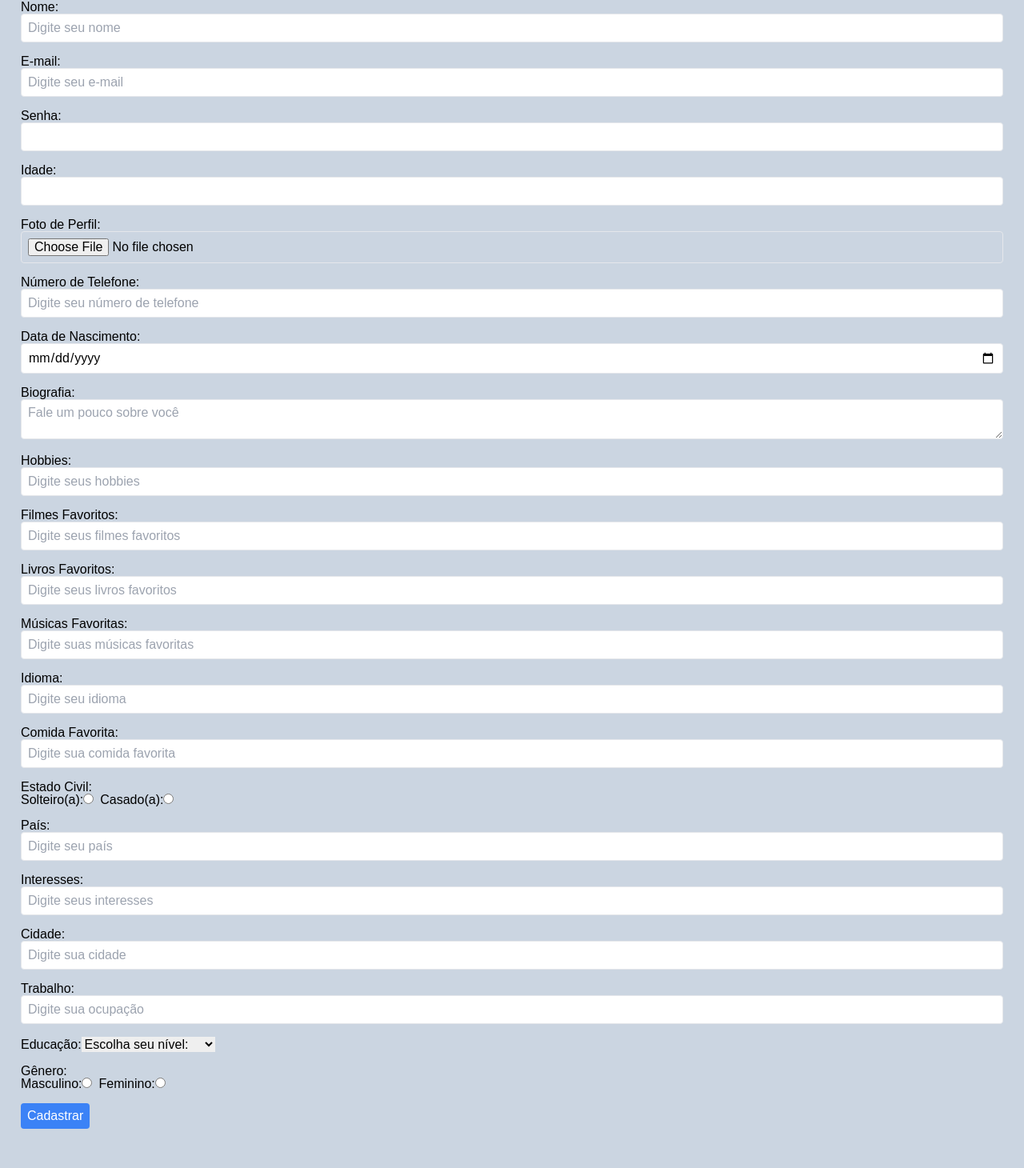
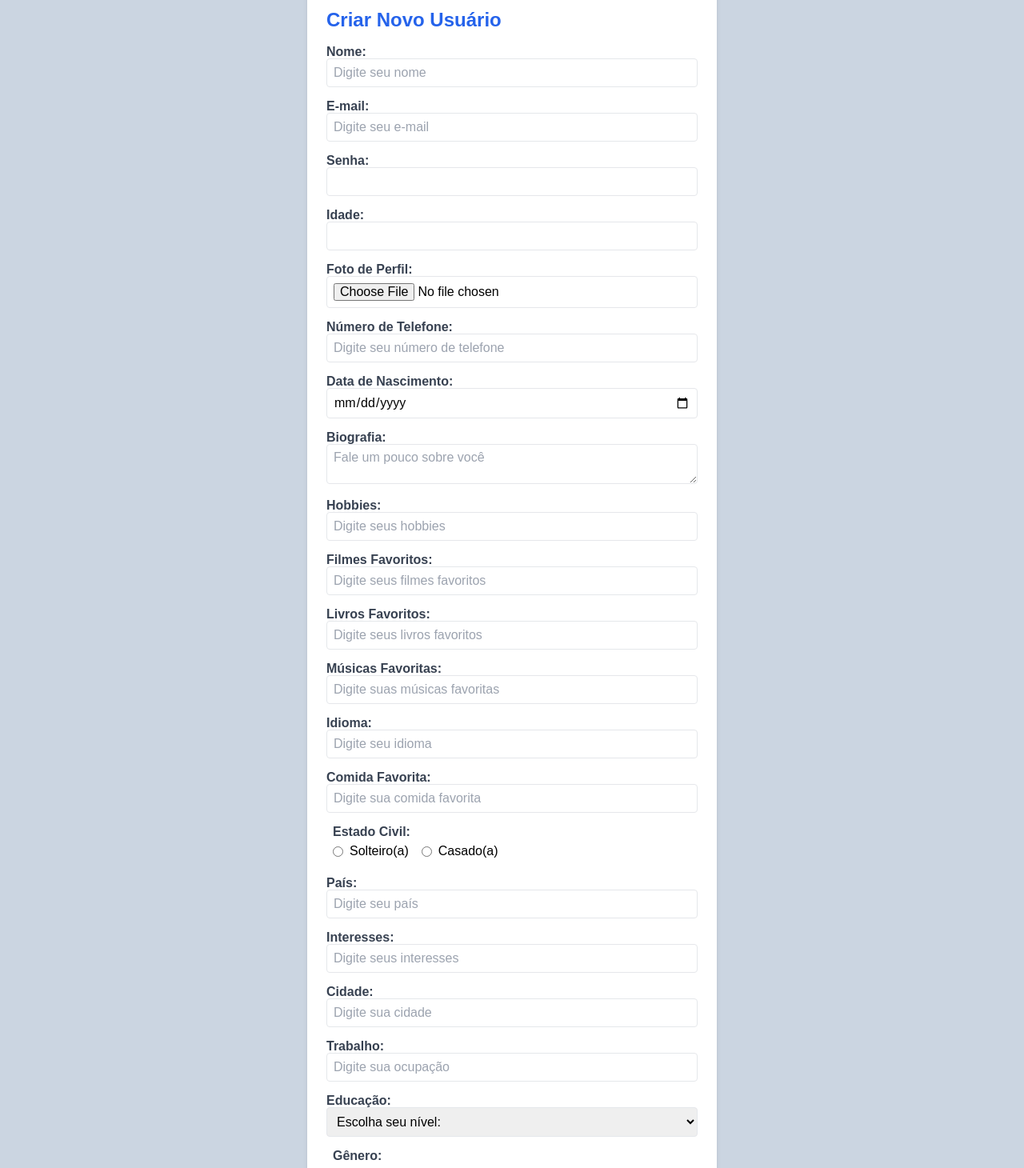
Before and after one commit to reinaldoper/orkut, a React (Vite) app in the folder frontend/: page /user-form in a window 1280 px wide. Shown: the part 87-1547 px from the top of the page at 80% size. Before the commit the page ends 1514 px from the top, so only its background shows below. Built offline with nearby package versions, Linux system fonts and the light colour scheme.

Commit message:
refactored: refatora o create user

```diff
--- a/frontend/src/components/CreateUser.tsx
+++ b/frontend/src/components/CreateUser.tsx
@@ -1,14 +1,14 @@
-import { ISubmit } from "../types/TUser"
-import { ChangeEvent, useState } from "react"
-import fetchUsers from '../services/fetchUsers'
-import { useNavigate } from "react-router-dom"
-import NavLink from "./NavLink"
-import educationList from "../utils/education"
-import Alert from "../utils/alert"
+import { ISubmit } from "../types/TUser";
+import { ChangeEvent, useState } from "react";
+import fetchUsers from '../services/fetchUsers';
+import { useNavigate } from "react-router-dom";
+import NavLink from "./NavLink";
+import educationList from "../utils/education";
+import Alert from "../utils/alert";
 
 const CreateUser = () => {
-  const [file, setFile] = useState<File | null>(null)
-  const [age, setAge] = useState<string>('')
+  const [file, setFile] = useState<File | null>(null);
+  const [age, setAge] = useState<string>('');
   const [name, setName] = useState('');
   const [email, setEmail] = useState('');
   const [password, setPassword] = useState('');
@@ -28,7 +28,7 @@ const CreateUser = () => {
   const [favoriteMusic, setFavoriteMusic] = useState('');
   const [language, setLanguage] = useState('');
   const [favoriteFood, setFavoriteFood] = useState('');
-  const [error, setError] = useState('')
+  const [error, setError] = useState('');
 
   const navigate = useNavigate();
 
@@ -47,7 +47,7 @@ const CreateUser = () => {
   };
 
   const onSubmit = async (e: ISubmit) => {
-    e.preventDefault()
+    e.preventDefault();
     const formData = new FormData();
     formData.append('name', name);
     formData.append('email', email);
@@ -75,25 +75,22 @@ const CreateUser = () => {
       method: 'POST',
       body: formData,
     };
-    const { message, error } = await fetchUsers('', options)
+    const { message, error } = await fetchUsers('', options);
     if (message) navigate('/');
     if (error) {
-      setError(error)
+      setError(error);
       return;
     }
-  }
-
+  };
 
   return (
     <>
       <NavLink />
-      {error && <Alert errorAlert={{
-        error,
-        setError
-      }} />}
-      <form encType="multipart/form-data" onSubmit={onSubmit} className="space-y-4 p-4" style={{ margin: '0 10px' }}>
+      {error && <Alert errorAlert={{ error, setError }} />}
+      <form encType="multipart/form-data" onSubmit={onSubmit} className="max-w-lg mx-auto bg-white p-6 rounded-lg shadow-md space-y-4">
+        <h2 className="text-2xl font-bold mb-4 text-blue-600">Criar Novo Usuário</h2>
         <div>
-          <label htmlFor="name">Nome:</label>
+          <label htmlFor="name" className="block text-gray-700 font-bold">Nome:</label>
           <input
             type="text"
             value={name}
@@ -105,7 +102,7 @@ const CreateUser = () => {
           />
         </div>
         <div>
-          <label htmlFor="email">E-mail:</label>
+          <label htmlFor="email" className="block text-gray-700 font-bold">E-mail:</label>
           <input
             type="email"
             value={email}
@@ -117,7 +114,7 @@ const CreateUser = () => {
           />
         </div>
         <div>
-          <label htmlFor="password">Senha:</label>
+          <label htmlFor="password" className="block text-gray-700 font-bold">Senha:</label>
           <input
             type="password"
             value={password}
@@ -128,7 +125,7 @@ const CreateUser = () => {
           />
         </div>
         <div>
-          <label htmlFor="age">Idade:</label>
+          <label htmlFor="age" className="block text-gray-700 font-bold">Idade:</label>
           <input
             type="text"
             id="age"
@@ -139,7 +136,7 @@ const CreateUser = () => {
           />
         </div>
         <div>
-          <label htmlFor="image">Foto de Perfil:</label>
+          <label htmlFor="image" className="block text-gray-700 font-bold">Foto de Perfil:</label>
           <input
             type="file"
             id="image"
@@ -149,7 +146,7 @@ const CreateUser = () => {
           />
         </div>
         <div>
-          <label htmlFor="phone_number">Número de Telefone:</label>
+          <label htmlFor="phone_number" className="block text-gray-700 font-bold">Número de Telefone:</label>
           <input
             type="text"
             value={phoneNumber}
@@ -161,7 +158,7 @@ const CreateUser = () => {
           />
         </div>
         <div>
-          <label htmlFor="birthdate">Data de Nascimento:</label>
+          <label htmlFor="birthdate" className="block text-gray-700 font-bold">Data de Nascimento:</label>
           <input
             type="date"
             value={birthdate}
@@ -172,7 +169,7 @@ const CreateUser = () => {
           />
         </div>
         <div>
-          <label htmlFor="bio">Biografia:</label>
+          <label htmlFor="bio" className="block text-gray-700 font-bold">Biografia:</label>
           <textarea
             value={bio}
             id="bio"
@@ -183,7 +180,7 @@ const CreateUser = () => {
           />
         </div>
         <div>
-          <label htmlFor="hobbies">Hobbies:</label>
+          <label htmlFor="hobbies" className="block text-gray-700 font-bold">Hobbies:</label>
           <input
             type="text"
             value={hobbies}
@@ -195,7 +192,7 @@ const CreateUser = () => {
           />
         </div>
         <div>
-          <label htmlFor="favorite_movies">Filmes Favoritos:</label>
+          <label htmlFor="favorite_movies" className="block text-gray-700 font-bold">Filmes Favoritos:</label>
           <input
             type="text"
             value={favoriteMovies}
@@ -207,7 +204,7 @@ const CreateUser = () => {
           />
         </div>
         <div>
-          <label htmlFor="favorite_books">Livros Favoritos:</label>
+          <label htmlFor="favorite_books" className="block text-gray-700 font-bold">Livros Favoritos:</label>
           <input
             type="text"
             value={favoriteBooks}
@@ -219,7 +216,7 @@ const CreateUser = () => {
           />
         </div>
         <div>
-          <label htmlFor="favorite_music">Músicas Favoritas:</label>
+          <label htmlFor="favorite_music" className="block text-gray-700 font-bold">Músicas Favoritas:</label>
           <input
             type="text"
             value={favoriteMusic}
@@ -231,7 +228,7 @@ const CreateUser = () => {
           />
         </div>
         <div>
-          <label htmlFor="language">Idioma:</label>
+          <label htmlFor="language" className="block text-gray-700 font-bold">Idioma:</label>
           <input
             type="text"
             value={language}
@@ -243,7 +240,7 @@ const CreateUser = () => {
           />
         </div>
         <div>
-          <label htmlFor="favorite_food">Comida Favorita:</label>
+          <label htmlFor="favorite_food" className="block text-gray-700 font-bold">Comida Favorita:</label>
           <input
             type="text"
             value={favoriteFood}
@@ -254,10 +251,10 @@ const CreateUser = () => {
             className="border rounded p-2 w-full"
           />
         </div>
-        <fieldset>
-          <legend>Estado Civil:</legend>
-          <div>
-            <label htmlFor="single">Solteiro(a):</label>
+        <fieldset className="border rounded p-2">
+          <legend className="text-gray-700 font-bold">Estado Civil:</legend>
+          <div className="flex items-center gap-4">
+            <label htmlFor="single" className="flex items-center gap-2">
               <input
                 type="radio"
                 value="single"
@@ -265,9 +262,10 @@ const CreateUser = () => {
                 name="relationship"
                 required
                 onChange={(e) => setRelationship(e.target.value)}
-              className="mr-2"
               />
-            <label htmlFor="married">Casado(a):</label>
+              Solteiro(a)
+            </label>
+            <label htmlFor="married" className="flex items-center gap-2">
               <input
                 type="radio"
                 value="married"
@@ -275,12 +273,13 @@ const CreateUser = () => {
                 name="relationship"
                 required
                 onChange={(e) => setRelationship(e.target.value)}
-              className="mr-2"
               />
+              Casado(a)
+            </label>
           </div>
         </fieldset>
         <div>
-          <label htmlFor="country">País:</label>
+          <label htmlFor="country" className="block text-gray-700 font-bold">País:</label>
           <input
             type="text"
             value={country}
@@ -292,7 +291,7 @@ const CreateUser = () => {
           />
         </div>
         <div>
-          <label htmlFor="interesting">Interesses:</label>
+          <label htmlFor="interesting" className="block text-gray-700 font-bold">Interesses:</label>
           <input
             type="text"
             value={interesting}
@@ -304,7 +303,7 @@ const CreateUser = () => {
           />
         </div>
         <div>
-          <label htmlFor="city">Cidade:</label>
+          <label htmlFor="city" className="block text-gray-700 font-bold">Cidade:</label>
           <input
             type="text"
             value={city}
@@ -316,7 +315,7 @@ const CreateUser = () => {
           />
         </div>
         <div>
-          <label htmlFor="work">Trabalho:</label>
+          <label htmlFor="work" className="block text-gray-700 font-bold">Trabalho:</label>
           <input
             type="text"
             value={work}
@@ -328,18 +327,18 @@ const CreateUser = () => {
           />
         </div>
         <div>
-          <label htmlFor="education">Educação:</label>
-          <select required onChange={(e) => setEducation(e.target.value)}>
+          <label htmlFor="education" className="block text-gray-700 font-bold">Educação:</label>
+          <select required onChange={(e) => setEducation(e.target.value)} className="border rounded p-2 w-full">
             <option value="default">Escolha seu nível:</option>
             {educationList.map((e, index) => (
               <option key={index} value={e.school}>{e.school}</option>
             ))}
           </select>
         </div>
-        <fieldset>
-          <legend>Gênero:</legend>
-          <div>
-            <label htmlFor="male">Masculino:</label>
+        <fieldset className="border rounded p-2">
+          <legend className="text-gray-700 font-bold">Gênero:</legend>
+          <div className="flex items-center gap-4">
+            <label htmlFor="male" className="flex items-center gap-2">
               <input
                 type="radio"
                 value="male"
@@ -347,9 +346,10 @@ const CreateUser = () => {
                 name="gender"
                 required
                 onChange={(e) => setGender(e.target.value)}
-              className="mr-2"
               />
-            <label htmlFor="female">Feminino:</label>
+              Masculino
+            </label>
+            <label htmlFor="female" className="flex items-center gap-2">
               <input
                 type="radio"
                 value="female"
@@ -357,14 +357,15 @@ const CreateUser = () => {
                 name="gender"
                 required
                 onChange={(e) => setGender(e.target.value)}
-              className="mr-2"
               />
+              Feminino
+            </label>
           </div>
         </fieldset>
-        <button type="submit" className="bg-blue-500 text-white p-2 rounded">Cadastrar</button>
+        <button type="submit" className="bg-blue-500 text-white p-2 rounded hover:bg-blue-700">Cadastrar</button>
       </form>
     </>
-  )
+  );
 }
 
-export default CreateUser
+export default CreateUser;
```
Lines whose indentation alone changed are shown as unchanged.
